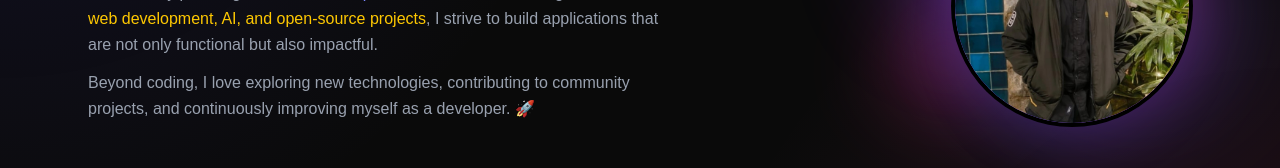
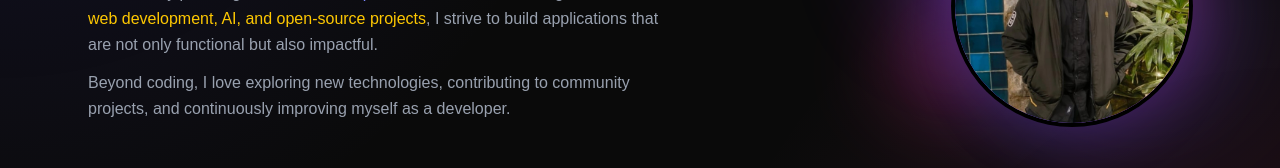
Before and after one commit to Tarunsingh064/portfolio, a Next.js app: page / in a window 1280 px wide. Shown: the part 327-495 px from the top of the page. Built offline with nearby package versions, Linux system fonts and the light colour scheme.

Commit message:
first commit1

```diff
--- a/src/components/herosection.jsx
+++ b/src/components/herosection.jsx
@@ -39,7 +39,7 @@ export default function HeroSection() {
           </p>
           <p className="mt-3">
             Beyond coding, I love exploring new technologies, contributing to community projects,
-            and continuously improving myself as a developer. 🚀
+            and continuously improving myself as a developer.
           </p>
         </motion.div>
 
```
